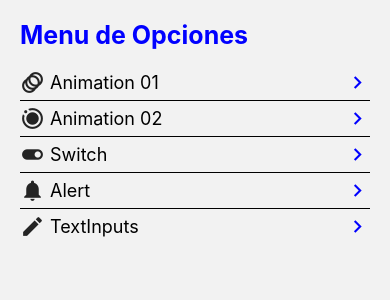
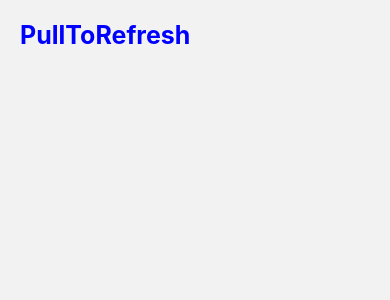
Before and after one commit to josueperezparejo/components-react-native, a React Native app: screen /PullToRefresh in a window 390 px wide. Shown: the top 300 px of the page. Built offline with nearby package versions, Linux system fonts and the light colour scheme.

Commit message:
pull to refresh

```diff
--- a/src/data/menuItems.tsx
+++ b/src/data/menuItems.tsx
@@ -26,4 +26,9 @@ export const menuItems:MenuItem[] = [
       icon: 'edit',
       component: 'TextInputsScreen'
     },
+    {
+      name: 'PullToRefresh',
+      icon: 'refresh',
+      component: 'PullToRefresh'
+    },
   ]
--- a/src/navigation/StackNavigation.tsx
+++ b/src/navigation/StackNavigation.tsx
@@ -6,7 +6,8 @@ import {
     AnimationScreen02,
     SwitchScreen,
     AlertScreen,
-    TextInputsScreen
+    TextInputsScreen,
+    PullToRefresh
 } from '../screens'
 
 
@@ -26,6 +27,7 @@ export const StackNavigation = () => {
             <Stack.Screen name="SwitchScreen" component={SwitchScreen} />
             <Stack.Screen name="AlertScreen" component={AlertScreen} />
             <Stack.Screen name="TextInputsScreen" component={TextInputsScreen} />
+            <Stack.Screen name="PullToRefresh" component={PullToRefresh} />
         </Stack.Navigator>
     )
 }
--- /dev/null
+++ b/src/screens/PullToRefresh.tsx
@@ -0,0 +1,34 @@
+import { RefreshControl, ScrollView, Text, View } from 'react-native'
+import { HeaderTitle } from '../components'
+import { styles } from '../theme/appTheme'
+import { useState } from 'react'
+
+export const PullToRefresh = () => {
+
+  const [refreshing, setRefreshing] = useState(false)
+  const [data, setData] = useState<string>()
+
+  const onRefresh = () => {
+    setRefreshing(true)
+
+    setTimeout(() => {
+      console.log('done')
+      setRefreshing(false)
+      setData('Hello World 👑')
+    }, 2000);
+
+  }
+
+  return (
+    <ScrollView
+      refreshControl={<RefreshControl refreshing={refreshing} onRefresh={onRefresh} />}
+    >
+      <View style={styles.globalMargin}>
+        <HeaderTitle title='PullToRefresh' />
+        {
+          data && <Text style={{textAlign: 'center', fontSize: 18}}>{data}</Text>
+        }
+      </View>
+    </ScrollView>
+  )
+}
--- a/src/screens/index.js
+++ b/src/screens/index.js
@@ -4,3 +4,4 @@ export * from './AnimationScreen02'
 export * from './SwitchScreen'
 export * from './AlertScreen'
 export * from './TextInputsScreen'
+export * from './PullToRefresh'
```
